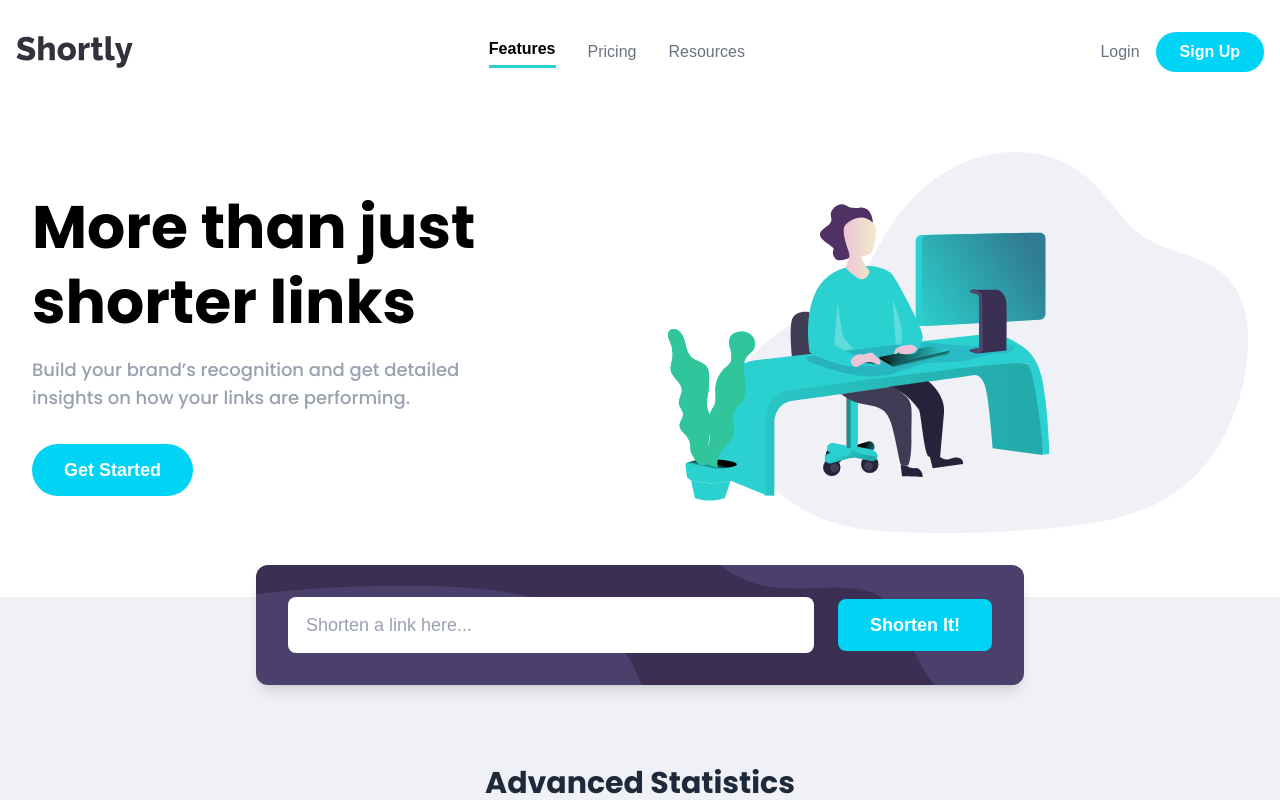
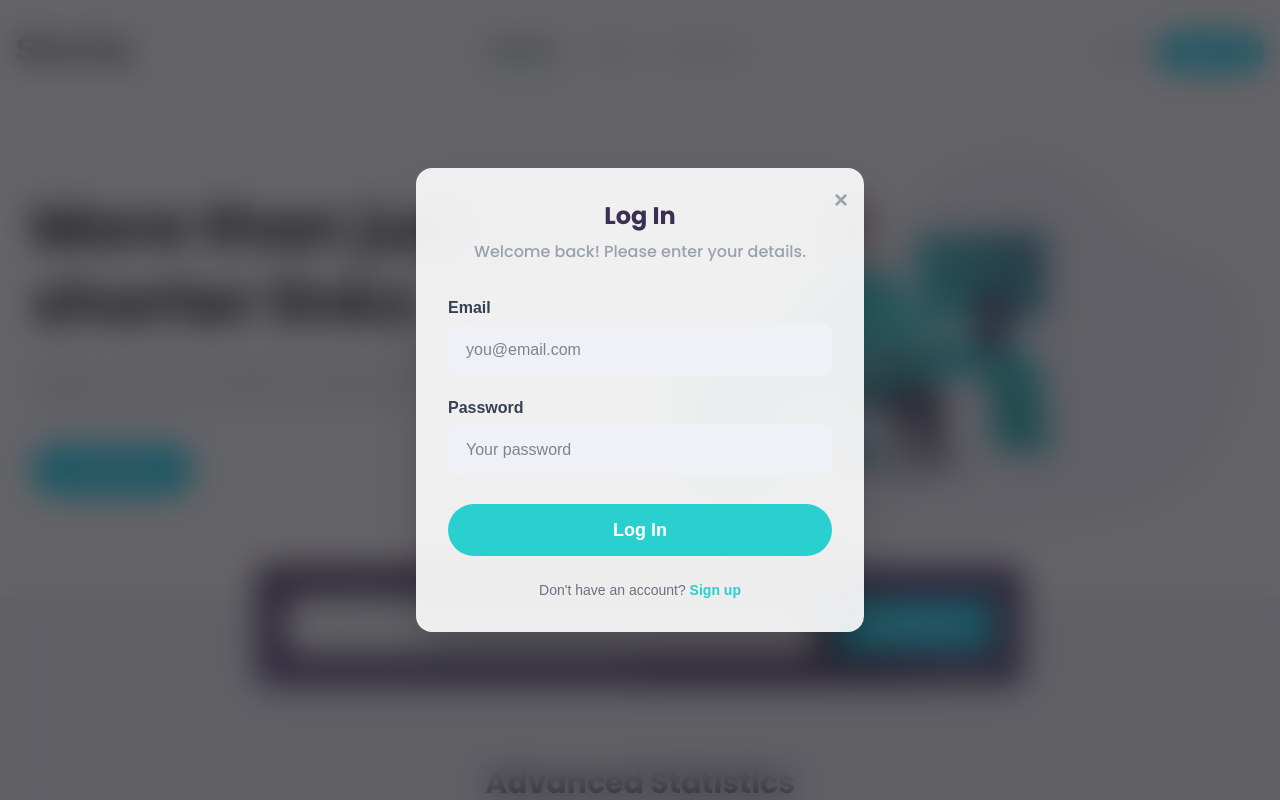
Before and after one commit to mrgreyh01/url_shortening_app, a Next.js app: page / in a window 1280 px wide. Both pictures are taken after a click on the button "Login". Shown: the top 800 px of the page. Built offline with nearby package versions, Linux system fonts and the light colour scheme.

Commit message:
created the signup/login form design with the blurry bg design

```diff
--- a/package.json
+++ b/package.json
@@ -1,6 +1,7 @@
 {
   "name": "url-shortening-app",
   "version": "0.1.0",
+  "author": "Prakriti Kesharwani",
   "private": true,
   "scripts": {
     "dev": "next dev",
--- a/src/app/page.tsx
+++ b/src/app/page.tsx
@@ -1,4 +1,4 @@
-"use client"
+"use client";
 
 import { useState } from "react";
 import Image from "next/image";
@@ -11,6 +11,12 @@ export default function Home() {
   const [loading, setLoading] = useState(false);
   const [error, setError] = useState<string | null>(null);
   const [copiedIndex, setCopiedIndex] = useState<number | null>(null);
+  const [name, setName] = useState("");
+  const [email, setEmail] = useState("");
+  const [password, setPassword] = useState("");
+  const [confirm, setConfirm] = useState("");
+  const [modal, setModal] = useState<"signup" | "login" | null>(null);
+  const passwordsMatch = password === confirm;
 
   const navLinks = [
     { label: "Features", href: "#" },
@@ -47,6 +53,18 @@ export default function Home() {
     setTimeout(() => setCopiedIndex(null), 1500);
   }
 
+  function openModal(type: "signup" | "login") {
+    setModal(type);
+  }
+
+  function closeModal() {
+    setModal(null);
+    setName("");
+    setEmail("");
+    setPassword("");
+    setConfirm("");
+  }
+
   return (
     <div className="bg-[#f0f1f6] min-h-screen font-sans">
       {/* Header */}
@@ -76,8 +94,10 @@ export default function Home() {
             ))}
           </nav>
           <div className="flex gap-4 items-center mt-6 md:mt-0">
-            <button className="text-gray-500 font-medium hover:text-black">Login</button>
-            <button className="bg-cyan-400 hover:bg-cyan-300 text-white font-bold px-6 py-2 rounded-full transition">Sign Up</button>
+            <button className="text-gray-500 font-medium hover:text-black" onClick={() => openModal("login")}>Login</button>
+            <button className="bg-cyan-400 hover:bg-cyan-300 text-white font-bold px-6 py-2 rounded-full transition" onClick={() => openModal("signup")}>
+              Sign Up
+            </button>
           </div>
         </div>
       </header>
@@ -315,6 +335,178 @@ export default function Home() {
           </div>
         </div>
       </footer>
+
+      {/* Modal Overlay */}
+      {modal && (
+        <div className="fixed inset-0 z-50 flex items-center justify-center">
+          {/* Blurry glass background */}
+          <div
+            className="absolute inset-0 bg-[#232127]/70 backdrop-blur-[16px] transition-all"
+            onClick={closeModal}
+          />
+          {/* Modal content */}
+          <div className="relative z-10 w-full max-w-md mx-auto">
+            <div className="bg-white/90 backdrop-blur-xl rounded-2xl shadow-2xl p-8 flex flex-col items-center relative animate-fade-in">
+              {/* Cut icon */}
+              <button
+                className="absolute top-4 right-4 text-gray-400 hover:text-gray-700 text-2xl font-bold focus:outline-none"
+                onClick={closeModal}
+                aria-label="Close"
+                tabIndex={0}
+              >
+                &times;
+              </button>
+              {modal === "signup" ? (
+                <>
+                  <h2 className="text-2xl font-extrabold text-[#3b3054] mb-2" style={{ fontFamily: "var(--font-poppins)" }}>
+                    Sign Up
+                  </h2>
+                  <p className="text-gray-400 mb-8 text-center" style={{ fontFamily: "var(--font-poppins)" }}>
+                    Create your Shortly account
+                  </p>
+                  <form className="w-full flex flex-col gap-5">
+                    <div>
+                      <label className="block text-gray-700 font-semibold mb-1">Name</label>
+                      <input
+                        type="text"
+                        className="w-full px-4 py-3 rounded-lg border-2 border-transparent focus:outline-cyan-400 bg-[#f0f1f6] text-gray-900 transition"
+                        placeholder="Your name"
+                        value={name}
+                        onChange={e => setName(e.target.value)}
+                        required
+                      />
+                    </div>
+                    <div>
+                      <label className="block text-gray-700 font-semibold mb-1">Email</label>
+                      <input
+                        type="email"
+                        className="w-full px-4 py-3 rounded-lg border-2 border-transparent focus:outline-cyan-400 bg-[#f0f1f6] text-gray-900 transition"
+                        placeholder="you@email.com"
+                        value={email}
+                        onChange={e => setEmail(e.target.value)}
+                        required
+                      />
+                    </div>
+                    <div>
+                      <label className="block text-gray-700 font-semibold mb-1">New Password</label>
+                      <input
+                        type="password"
+                        className="w-full px-4 py-3 rounded-lg border-2 border-transparent focus:outline-cyan-400 bg-[#f0f1f6] text-gray-900 transition"
+                        placeholder="Create password"
+                        value={password}
+                        onChange={e => setPassword(e.target.value)}
+                        required
+                      />
+                      <div
+                        className={`h-1 mt-1 rounded transition-all ${
+                          confirm
+                            ? passwordsMatch
+                              ? "bg-[#2acfcf]"
+                              : "bg-red-500"
+                            : "bg-gray-200"
+                        }`}
+                      />
+                    </div>
+                    <div>
+                      <label className="block text-gray-700 font-semibold mb-1">Confirm Password</label>
+                      <input
+                        type="password"
+                        className="w-full px-4 py-3 rounded-lg border-2 border-transparent focus:outline-cyan-400 bg-[#f0f1f6] text-gray-900 transition"
+                        placeholder="Repeat password"
+                        value={confirm}
+                        onChange={e => setConfirm(e.target.value)}
+                        required
+                      />
+                      <div
+                        className={`h-1 mt-1 rounded transition-all ${
+                          confirm
+                            ? passwordsMatch
+                              ? "bg-[#2acfcf]"
+                              : "bg-red-500"
+                            : "bg-gray-200"
+                        }`}
+                      />
+                      {confirm && !passwordsMatch && (
+                        <div className="text-red-500 text-xs mt-1">Passwords do not match</div>
+                      )}
+                      {confirm && passwordsMatch && (
+                        <div className="text-[#2acfcf] text-xs mt-1">Passwords match</div>
+                      )}
+                    </div>
+                    <button
+                      type="submit"
+                      className="bg-[#2acfcf] hover:bg-cyan-300 text-white font-bold px-8 py-3 rounded-full text-lg transition mt-2"
+                      disabled={!name || !email || !password || !confirm || !passwordsMatch}
+                    >
+                      Sign Up
+                    </button>
+                  </form>
+                  <div className="mt-6 text-gray-500 text-sm">
+                    Already have an account?{" "}
+                    <button
+                      type="button"
+                      className="text-[#2acfcf] font-semibold hover:underline"
+                      onClick={() => setModal("login")}
+                    >
+                      Log in
+                    </button>
+                  </div>
+                </>
+              ) : (
+                <>
+                  <h2 className="text-2xl font-extrabold text-[#3b3054] mb-2" style={{ fontFamily: "var(--font-poppins)" }}>
+                    Log In
+                  </h2>
+                  <p className="text-gray-400 mb-8 text-center" style={{ fontFamily: "var(--font-poppins)" }}>
+                    Welcome back! Please enter your details.
+                  </p>
+                  <form className="w-full flex flex-col gap-5">
+                    <div>
+                      <label className="block text-gray-700 font-semibold mb-1">Email</label>
+                      <input
+                        type="email"
+                        className="w-full px-4 py-3 rounded-lg border-2 border-transparent focus:outline-cyan-400 bg-[#f0f1f6] text-gray-900 transition"
+                        placeholder="you@email.com"
+                        value={email}
+                        onChange={e => setEmail(e.target.value)}
+                        required
+                      />
+                    </div>
+                    <div>
+                      <label className="block text-gray-700 font-semibold mb-1">Password</label>
+                      <input
+                        type="password"
+                        className="w-full px-4 py-3 rounded-lg border-2 border-transparent focus:outline-cyan-400 bg-[#f0f1f6] text-gray-900 transition"
+                        placeholder="Your password"
+                        value={password}
+                        onChange={e => setPassword(e.target.value)}
+                        required
+                      />
+                    </div>
+                    <button
+                      type="submit"
+                      className="bg-[#2acfcf] hover:bg-cyan-300 text-white font-bold px-8 py-3 rounded-full text-lg transition mt-2"
+                      disabled={!email || !password}
+                    >
+                      Log In
+                    </button>
+                  </form>
+                  <div className="mt-6 text-gray-500 text-sm">
+                    Don&apos;t have an account?{" "}
+                    <button
+                      type="button"
+                      className="text-[#2acfcf] font-semibold hover:underline"
+                      onClick={() => setModal("signup")}
+                    >
+                      Sign up
+                    </button>
+                  </div>
+                </>
+              )}
+            </div>
+          </div>
+        </div>
+      )}
     </div>
   );
 }
```
